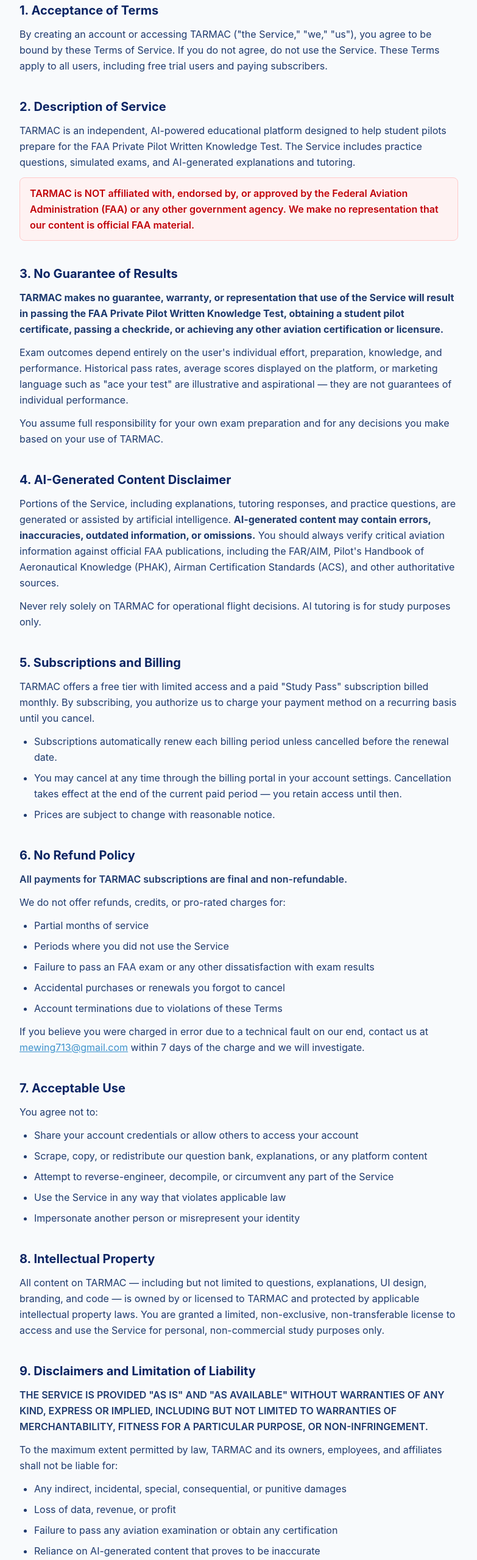
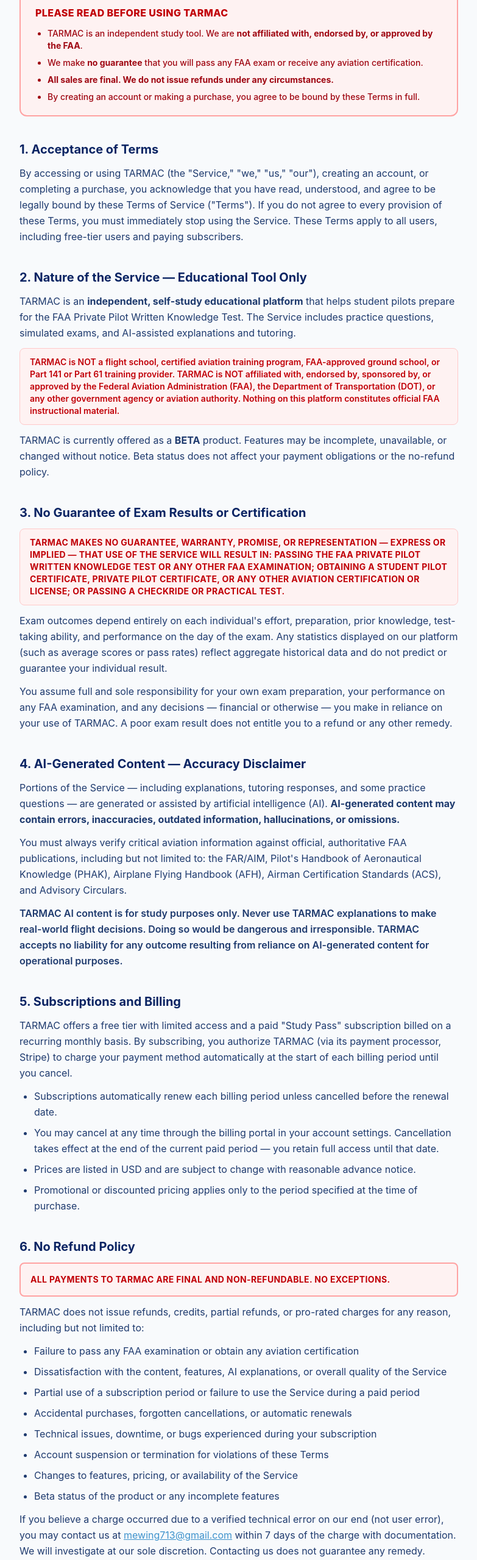
Before and after one commit to mje123/Tarmac, a Next.js app: page /terms in a window 1280 px wide. Shown: the part 238-2797 px from the top of the page at 61% size, without its empty margins (248-1031 px from the left). Built offline with nearby package versions, Linux system fonts and the light colour scheme.

Commit message:
Strengthen Terms of Service: iron-clad no-refund, liability cap, arbitration, disclaimers
Co-Authored-By: Claude Sonnet 4.6 <noreply@anthropic.com>

```diff
--- a/src/app/terms/page.tsx
+++ b/src/app/terms/page.tsx
@@ -11,7 +11,6 @@ export default function TermsPage() {
 
   return (
     <div className="min-h-screen" style={{ background: '#f8fafc' }}>
-      {/* Nav */}
       <nav className="sticky top-0 z-50 bg-white border-b border-[#0A2463]/08 px-6 py-4">
         <div className="max-w-3xl mx-auto flex items-center justify-between">
           <Link href="/" className="font-bold text-[#0A2463] text-lg">TARMAC</Link>
@@ -21,116 +20,160 @@ export default function TermsPage() {
 
       <div className="max-w-3xl mx-auto px-6 py-16">
         <h1 className="text-4xl font-extrabold text-[#0A2463] mb-2">Terms of Service</h1>
-        <p className="text-[#0A2463]/50 text-sm mb-12">Last updated: {updated}</p>
+        <p className="text-[#0A2463]/50 text-sm mb-8">Last updated: {updated}</p>
+
+        {/* Critical notices up front */}
+        <div className="rounded-xl border-2 border-red-300 bg-red-50 px-6 py-5 mb-10 space-y-3">
+          <p className="font-extrabold text-red-700 text-base uppercase tracking-wide">Please Read Before Using TARMAC</p>
+          <ul className="list-disc pl-5 space-y-2 text-red-800 text-sm font-medium">
+            <li>TARMAC is an independent study tool. We are <strong>not affiliated with, endorsed by, or approved by the FAA</strong>.</li>
+            <li>We make <strong>no guarantee</strong> that you will pass any FAA exam or receive any aviation certification.</li>
+            <li><strong>All sales are final. We do not issue refunds under any circumstances.</strong></li>
+            <li>By creating an account or making a purchase, you agree to be bound by these Terms in full.</li>
+          </ul>
+        </div>
 
         <div className="space-y-10 text-[#1e3a6e] leading-relaxed">
 
           <section>
             <h2 className="text-xl font-bold text-[#0A2463] mb-3">1. Acceptance of Terms</h2>
-            <p>By creating an account or accessing TARMAC ("the Service," "we," "us"), you agree to be bound by these Terms of Service. If you do not agree, do not use the Service. These Terms apply to all users, including free trial users and paying subscribers.</p>
+            <p>By accessing or using TARMAC (the "Service," "we," "us," "our"), creating an account, or completing a purchase, you acknowledge that you have read, understood, and agree to be legally bound by these Terms of Service ("Terms"). If you do not agree to every provision of these Terms, you must immediately stop using the Service. These Terms apply to all users, including free-tier users and paying subscribers.</p>
           </section>
 
           <section>
-            <h2 className="text-xl font-bold text-[#0A2463] mb-3">2. Description of Service</h2>
-            <p>TARMAC is an independent, AI-powered educational platform designed to help student pilots prepare for the FAA Private Pilot Written Knowledge Test. The Service includes practice questions, simulated exams, and AI-generated explanations and tutoring.</p>
-            <p className="mt-3 font-semibold text-red-700 bg-red-50 border border-red-200 rounded-lg px-4 py-3">
-              TARMAC is NOT affiliated with, endorsed by, or approved by the Federal Aviation Administration (FAA) or any other government agency. We make no representation that our content is official FAA material.
-            </p>
+            <h2 className="text-xl font-bold text-[#0A2463] mb-3">2. Nature of the Service — Educational Tool Only</h2>
+            <p>TARMAC is an <strong>independent, self-study educational platform</strong> that helps student pilots prepare for the FAA Private Pilot Written Knowledge Test. The Service includes practice questions, simulated exams, and AI-assisted explanations and tutoring.</p>
+            <div className="mt-3 font-semibold text-red-700 bg-red-50 border border-red-200 rounded-lg px-4 py-3 text-sm">
+              TARMAC is NOT a flight school, certified aviation training program, FAA-approved ground school, or Part 141 or Part 61 training provider. TARMAC is NOT affiliated with, endorsed by, sponsored by, or approved by the Federal Aviation Administration (FAA), the Department of Transportation (DOT), or any other government agency or aviation authority. Nothing on this platform constitutes official FAA instructional material.
+            </div>
+            <p className="mt-3">TARMAC is currently offered as a <strong>BETA</strong> product. Features may be incomplete, unavailable, or changed without notice. Beta status does not affect your payment obligations or the no-refund policy.</p>
           </section>
 
           <section>
-            <h2 className="text-xl font-bold text-[#0A2463] mb-3">3. No Guarantee of Results</h2>
-            <p>
-              <strong>TARMAC makes no guarantee, warranty, or representation that use of the Service will result in passing the FAA Private Pilot Written Knowledge Test, obtaining a student pilot certificate, passing a checkride, or achieving any other aviation certification or licensure.</strong>
+            <h2 className="text-xl font-bold text-[#0A2463] mb-3">3. No Guarantee of Exam Results or Certification</h2>
+            <p className="font-bold uppercase tracking-wide text-red-700 bg-red-50 border border-red-200 rounded-lg px-4 py-3 text-sm">
+              TARMAC MAKES NO GUARANTEE, WARRANTY, PROMISE, OR REPRESENTATION — EXPRESS OR IMPLIED — THAT USE OF THE SERVICE WILL RESULT IN: PASSING THE FAA PRIVATE PILOT WRITTEN KNOWLEDGE TEST OR ANY OTHER FAA EXAMINATION; OBTAINING A STUDENT PILOT CERTIFICATE, PRIVATE PILOT CERTIFICATE, OR ANY OTHER AVIATION CERTIFICATION OR LICENSE; OR PASSING A CHECKRIDE OR PRACTICAL TEST.
             </p>
-            <p className="mt-3">Exam outcomes depend entirely on the user's individual effort, preparation, knowledge, and performance. Historical pass rates, average scores displayed on the platform, or marketing language such as "ace your test" are illustrative and aspirational — they are not guarantees of individual performance.</p>
-            <p className="mt-3">You assume full responsibility for your own exam preparation and for any decisions you make based on your use of TARMAC.</p>
+            <p className="mt-3">Exam outcomes depend entirely on each individual's effort, preparation, prior knowledge, test-taking ability, and performance on the day of the exam. Any statistics displayed on our platform (such as average scores or pass rates) reflect aggregate historical data and do not predict or guarantee your individual result.</p>
+            <p className="mt-3">You assume full and sole responsibility for your own exam preparation, your performance on any FAA examination, and any decisions — financial or otherwise — you make in reliance on your use of TARMAC. A poor exam result does not entitle you to a refund or any other remedy.</p>
           </section>
 
           <section>
-            <h2 className="text-xl font-bold text-[#0A2463] mb-3">4. AI-Generated Content Disclaimer</h2>
-            <p>Portions of the Service, including explanations, tutoring responses, and practice questions, are generated or assisted by artificial intelligence. <strong>AI-generated content may contain errors, inaccuracies, outdated information, or omissions.</strong> You should always verify critical aviation information against official FAA publications, including the FAR/AIM, Pilot's Handbook of Aeronautical Knowledge (PHAK), Airman Certification Standards (ACS), and other authoritative sources.</p>
-            <p className="mt-3">Never rely solely on TARMAC for operational flight decisions. AI tutoring is for study purposes only.</p>
+            <h2 className="text-xl font-bold text-[#0A2463] mb-3">4. AI-Generated Content — Accuracy Disclaimer</h2>
+            <p>Portions of the Service — including explanations, tutoring responses, and some practice questions — are generated or assisted by artificial intelligence (AI). <strong>AI-generated content may contain errors, inaccuracies, outdated information, hallucinations, or omissions.</strong></p>
+            <p className="mt-3">You must always verify critical aviation information against official, authoritative FAA publications, including but not limited to: the FAR/AIM, Pilot's Handbook of Aeronautical Knowledge (PHAK), Airplane Flying Handbook (AFH), Airman Certification Standards (ACS), and Advisory Circulars.</p>
+            <p className="mt-3 font-semibold">TARMAC AI content is for study purposes only. Never use TARMAC explanations to make real-world flight decisions. Doing so would be dangerous and irresponsible. TARMAC accepts no liability for any outcome resulting from reliance on AI-generated content for operational purposes.</p>
           </section>
 
           <section>
             <h2 className="text-xl font-bold text-[#0A2463] mb-3">5. Subscriptions and Billing</h2>
-            <p>TARMAC offers a free tier with limited access and a paid "Study Pass" subscription billed monthly. By subscribing, you authorize us to charge your payment method on a recurring basis until you cancel.</p>
+            <p>TARMAC offers a free tier with limited access and a paid "Study Pass" subscription billed on a recurring monthly basis. By subscribing, you authorize TARMAC (via its payment processor, Stripe) to charge your payment method automatically at the start of each billing period until you cancel.</p>
             <ul className="list-disc pl-6 mt-3 space-y-2">
               <li>Subscriptions automatically renew each billing period unless cancelled before the renewal date.</li>
-              <li>You may cancel at any time through the billing portal in your account settings. Cancellation takes effect at the end of the current paid period — you retain access until then.</li>
-              <li>Prices are subject to change with reasonable notice.</li>
+              <li>You may cancel at any time through the billing portal in your account settings. Cancellation takes effect at the end of the current paid period — you retain full access until that date.</li>
+              <li>Prices are listed in USD and are subject to change with reasonable advance notice.</li>
+              <li>Promotional or discounted pricing applies only to the period specified at the time of purchase.</li>
             </ul>
           </section>
 
           <section>
             <h2 className="text-xl font-bold text-[#0A2463] mb-3">6. No Refund Policy</h2>
-            <p className="font-semibold">All payments for TARMAC subscriptions are final and non-refundable.</p>
-            <p className="mt-3">We do not offer refunds, credits, or pro-rated charges for:</p>
+            <div className="font-bold text-red-700 bg-red-50 border-2 border-red-300 rounded-lg px-4 py-4 text-sm uppercase tracking-wide">
+              All payments to TARMAC are final and non-refundable. No exceptions.
+            </div>
+            <p className="mt-3">TARMAC does not issue refunds, credits, partial refunds, or pro-rated charges for any reason, including but not limited to:</p>
             <ul className="list-disc pl-6 mt-3 space-y-2">
-              <li>Partial months of service</li>
-              <li>Periods where you did not use the Service</li>
-              <li>Failure to pass an FAA exam or any other dissatisfaction with exam results</li>
-              <li>Accidental purchases or renewals you forgot to cancel</li>
-              <li>Account terminations due to violations of these Terms</li>
+              <li>Failure to pass any FAA examination or obtain any aviation certification</li>
+              <li>Dissatisfaction with the content, features, AI explanations, or overall quality of the Service</li>
+              <li>Partial use of a subscription period or failure to use the Service during a paid period</li>
+              <li>Accidental purchases, forgotten cancellations, or automatic renewals</li>
+              <li>Technical issues, downtime, or bugs experienced during your subscription</li>
+              <li>Account suspension or termination for violations of these Terms</li>
+              <li>Changes to features, pricing, or availability of the Service</li>
+              <li>Beta status of the product or any incomplete features</li>
             </ul>
-            <p className="mt-3">If you believe you were charged in error due to a technical fault on our end, contact us at <a href="mailto:mewing713@gmail.com" className="text-[#3E92CC] underline">mewing713@gmail.com</a> within 7 days of the charge and we will investigate.</p>
+            <p className="mt-3">If you believe a charge occurred due to a verified technical error on our end (not user error), you may contact us at <a href="mailto:mewing713@gmail.com" className="text-[#3E92CC] underline">mewing713@gmail.com</a> within 7 days of the charge with documentation. We will investigate at our sole discretion. Contacting us does not guarantee any remedy.</p>
+            <p className="mt-3 font-semibold">By completing a purchase, you expressly acknowledge and agree to this no-refund policy.</p>
           </section>
 
           <section>
             <h2 className="text-xl font-bold text-[#0A2463] mb-3">7. Acceptable Use</h2>
             <p>You agree not to:</p>
             <ul className="list-disc pl-6 mt-3 space-y-2">
-              <li>Share your account credentials or allow others to access your account</li>
-              <li>Scrape, copy, or redistribute our question bank, explanations, or any platform content</li>
-              <li>Attempt to reverse-engineer, decompile, or circumvent any part of the Service</li>
-              <li>Use the Service in any way that violates applicable law</li>
-              <li>Impersonate another person or misrepresent your identity</li>
+              <li>Share account credentials or allow any other person to access your account</li>
+              <li>Scrape, copy, reproduce, redistribute, or resell any content from the Service, including the question bank, explanations, or any part of the platform</li>
+              <li>Attempt to reverse-engineer, decompile, or circumvent any security or access restriction of the Service</li>
+              <li>Use the Service for any unlawful purpose or in violation of any applicable law or regulation</li>
+              <li>Impersonate another person or misrepresent your identity or affiliation</li>
+              <li>Submit false, misleading, or harmful content through any input feature of the Service</li>
             </ul>
+            <p className="mt-3">We reserve the right to terminate access to any user who violates these provisions, without refund.</p>
           </section>
 
           <section>
             <h2 className="text-xl font-bold text-[#0A2463] mb-3">8. Intellectual Property</h2>
-            <p>All content on TARMAC — including but not limited to questions, explanations, UI design, branding, and code — is owned by or licensed to TARMAC and protected by applicable intellectual property laws. You are granted a limited, non-exclusive, non-transferable license to access and use the Service for personal, non-commercial study purposes only.</p>
+            <p>All content on TARMAC — including questions, explanations, UI design, branding, logos, and underlying code — is owned by or licensed to TARMAC and protected by applicable intellectual property laws. You are granted a limited, non-exclusive, non-transferable, revocable license to access and use the Service for your own personal, non-commercial study purposes only. No other rights are granted.</p>
           </section>
 
           <section>
-            <h2 className="text-xl font-bold text-[#0A2463] mb-3">9. Disclaimers and Limitation of Liability</h2>
-            <p className="font-semibold">THE SERVICE IS PROVIDED "AS IS" AND "AS AVAILABLE" WITHOUT WARRANTIES OF ANY KIND, EXPRESS OR IMPLIED, INCLUDING BUT NOT LIMITED TO WARRANTIES OF MERCHANTABILITY, FITNESS FOR A PARTICULAR PURPOSE, OR NON-INFRINGEMENT.</p>
-            <p className="mt-3">To the maximum extent permitted by law, TARMAC and its owners, employees, and affiliates shall not be liable for:</p>
-            <ul className="list-disc pl-6 mt-3 space-y-2">
-              <li>Any indirect, incidental, special, consequential, or punitive damages</li>
-              <li>Loss of data, revenue, or profit</li>
-              <li>Failure to pass any aviation examination or obtain any certification</li>
-              <li>Reliance on AI-generated content that proves to be inaccurate</li>
-              <li>Service interruptions, bugs, or data loss</li>
-            </ul>
-            <p className="mt-3">In no event shall our total liability to you exceed the amount you paid to TARMAC in the 30 days prior to the event giving rise to the claim, or $50, whichever is less.</p>
+            <h2 className="text-xl font-bold text-[#0A2463] mb-3">9. Disclaimer of Warranties</h2>
+            <p className="font-semibold uppercase tracking-wide text-sm">THE SERVICE IS PROVIDED STRICTLY "AS IS" AND "AS AVAILABLE," WITHOUT ANY WARRANTY OF ANY KIND, EXPRESS OR IMPLIED. TO THE FULLEST EXTENT PERMITTED BY LAW, TARMAC EXPRESSLY DISCLAIMS ALL WARRANTIES, INCLUDING BUT NOT LIMITED TO: IMPLIED WARRANTIES OF MERCHANTABILITY, FITNESS FOR A PARTICULAR PURPOSE, ACCURACY, COMPLETENESS, AND NON-INFRINGEMENT. TARMAC DOES NOT WARRANT THAT THE SERVICE WILL BE UNINTERRUPTED, ERROR-FREE, SECURE, OR FREE OF VIRUSES OR OTHER HARMFUL COMPONENTS.</p>
           </section>
 
           <section>
-            <h2 className="text-xl font-bold text-[#0A2463] mb-3">10. Indemnification</h2>
-            <p>You agree to indemnify and hold harmless TARMAC and its owners, officers, employees, and agents from any claims, damages, losses, liabilities, costs, and expenses (including reasonable attorneys' fees) arising from your use of the Service, violation of these Terms, or infringement of any third-party rights.</p>
+            <h2 className="text-xl font-bold text-[#0A2463] mb-3">10. Limitation of Liability</h2>
+            <p className="font-semibold uppercase tracking-wide text-sm">TO THE MAXIMUM EXTENT PERMITTED BY APPLICABLE LAW, TARMAC AND ITS OWNERS, OPERATORS, EMPLOYEES, CONTRACTORS, AND AGENTS SHALL NOT BE LIABLE FOR ANY INDIRECT, INCIDENTAL, SPECIAL, CONSEQUENTIAL, EXEMPLARY, OR PUNITIVE DAMAGES OF ANY KIND, INCLUDING BUT NOT LIMITED TO:</p>
+            <ul className="list-disc pl-6 mt-3 space-y-2 font-semibold text-sm uppercase">
+              <li>Failure to pass any aviation examination or obtain any certification or license</li>
+              <li>Loss of revenue, profit, data, or opportunity</li>
+              <li>Reliance on AI-generated content that is inaccurate or incomplete</li>
+              <li>Service interruptions, outages, bugs, or data loss</li>
+              <li>Any outcome resulting from use or inability to use the Service</li>
+            </ul>
+            <p className="mt-4 font-bold">In no event shall TARMAC's total cumulative liability to you for any and all claims exceed the lesser of: (a) the total amount you paid to TARMAC in the 30 days immediately preceding the event giving rise to the claim, or (b) $10.00 (ten U.S. dollars).</p>
+            <p className="mt-3">These limitations apply even if TARMAC has been advised of the possibility of such damages and even if any remedy fails of its essential purpose.</p>
           </section>
 
           <section>
-            <h2 className="text-xl font-bold text-[#0A2463] mb-3">11. Account Termination</h2>
-            <p>We reserve the right to suspend or terminate your account at any time, with or without notice, for violations of these Terms or for any other reason at our sole discretion. Upon termination, your right to access the Service ceases immediately. No refund will be issued upon termination for cause.</p>
+            <h2 className="text-xl font-bold text-[#0A2463] mb-3">11. Indemnification</h2>
+            <p>You agree to defend, indemnify, and hold harmless TARMAC and its owners, officers, employees, contractors, and agents from and against any and all claims, damages, losses, liabilities, costs, and expenses (including reasonable attorneys' fees) arising out of or related to: (a) your use of the Service; (b) your violation of these Terms; (c) your violation of any third-party rights; or (d) any content you submit to the Service.</p>
           </section>
 
           <section>
-            <h2 className="text-xl font-bold text-[#0A2463] mb-3">12. Changes to These Terms</h2>
-            <p>We may update these Terms from time to time. We will notify you of material changes by updating the "Last updated" date. Continued use of the Service after changes constitutes your acceptance of the revised Terms.</p>
+            <h2 className="text-xl font-bold text-[#0A2463] mb-3">12. Account Termination</h2>
+            <p>TARMAC reserves the right to suspend or permanently terminate your account at any time, with or without notice, for any reason, including violations of these Terms, suspected fraud, or at our sole discretion. Upon termination, your right to access the Service immediately ceases. No refund will be issued upon termination for any reason, including termination for cause.</p>
           </section>
 
           <section>
-            <h2 className="text-xl font-bold text-[#0A2463] mb-3">13. Governing Law</h2>
-            <p>These Terms are governed by the laws of the United States. Any disputes arising under these Terms shall be resolved through binding individual arbitration, and you waive any right to participate in a class action lawsuit or class-wide arbitration.</p>
+            <h2 className="text-xl font-bold text-[#0A2463] mb-3">13. Dispute Resolution and Arbitration</h2>
+            <p>Any dispute, claim, or controversy arising out of or relating to these Terms or your use of TARMAC shall be resolved exclusively through binding individual arbitration, not in court. <strong>You waive any right to a jury trial and any right to participate in a class action lawsuit, class-wide arbitration, or representative action.</strong></p>
+            <p className="mt-3">Arbitration shall be conducted on an individual basis. You and TARMAC each waive the right to bring or participate in any class, collective, consolidated, or representative proceeding.</p>
+            <p className="mt-3">Before initiating arbitration, you must first send written notice of your dispute to <a href="mailto:mewing713@gmail.com" className="text-[#3E92CC] underline">mewing713@gmail.com</a> and allow 30 days for informal resolution.</p>
           </section>
 
           <section>
-            <h2 className="text-xl font-bold text-[#0A2463] mb-3">14. Contact</h2>
-            <p>Questions about these Terms? Contact us at <a href="mailto:mewing713@gmail.com" className="text-[#3E92CC] underline">mewing713@gmail.com</a>.</p>
+            <h2 className="text-xl font-bold text-[#0A2463] mb-3">14. Governing Law</h2>
+            <p>These Terms are governed by and construed in accordance with the laws of the United States, without regard to conflict of law principles. To the extent any court action is permitted, you consent to the exclusive jurisdiction of courts located in the United States.</p>
+          </section>
+
+          <section>
+            <h2 className="text-xl font-bold text-[#0A2463] mb-3">15. Severability</h2>
+            <p>If any provision of these Terms is found to be invalid, illegal, or unenforceable, the remaining provisions shall continue in full force and effect. The invalid provision shall be modified to the minimum extent necessary to make it enforceable.</p>
+          </section>
+
+          <section>
+            <h2 className="text-xl font-bold text-[#0A2463] mb-3">16. Entire Agreement</h2>
+            <p>These Terms, together with our Privacy Policy, constitute the entire agreement between you and TARMAC with respect to the Service and supersede all prior or contemporaneous agreements, understandings, or representations.</p>
+          </section>
+
+          <section>
+            <h2 className="text-xl font-bold text-[#0A2463] mb-3">17. Changes to These Terms</h2>
+            <p>TARMAC reserves the right to modify these Terms at any time. We will update the "Last updated" date at the top of this page. Your continued use of the Service after any modification constitutes your acceptance of the revised Terms. It is your responsibility to review these Terms periodically.</p>
+          </section>
+
+          <section>
+            <h2 className="text-xl font-bold text-[#0A2463] mb-3">18. Contact</h2>
+            <p>Questions about these Terms may be directed to: <a href="mailto:mewing713@gmail.com" className="text-[#3E92CC] underline">mewing713@gmail.com</a></p>
           </section>
 
         </div>
```
